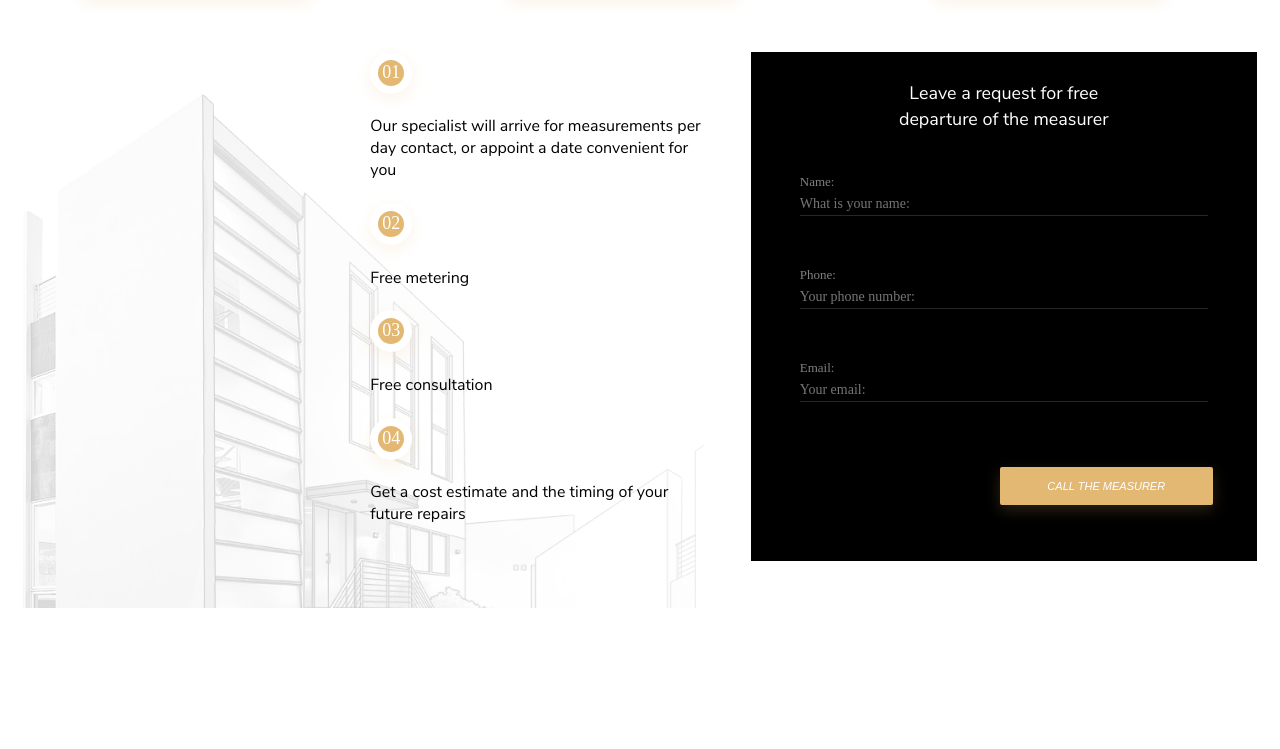
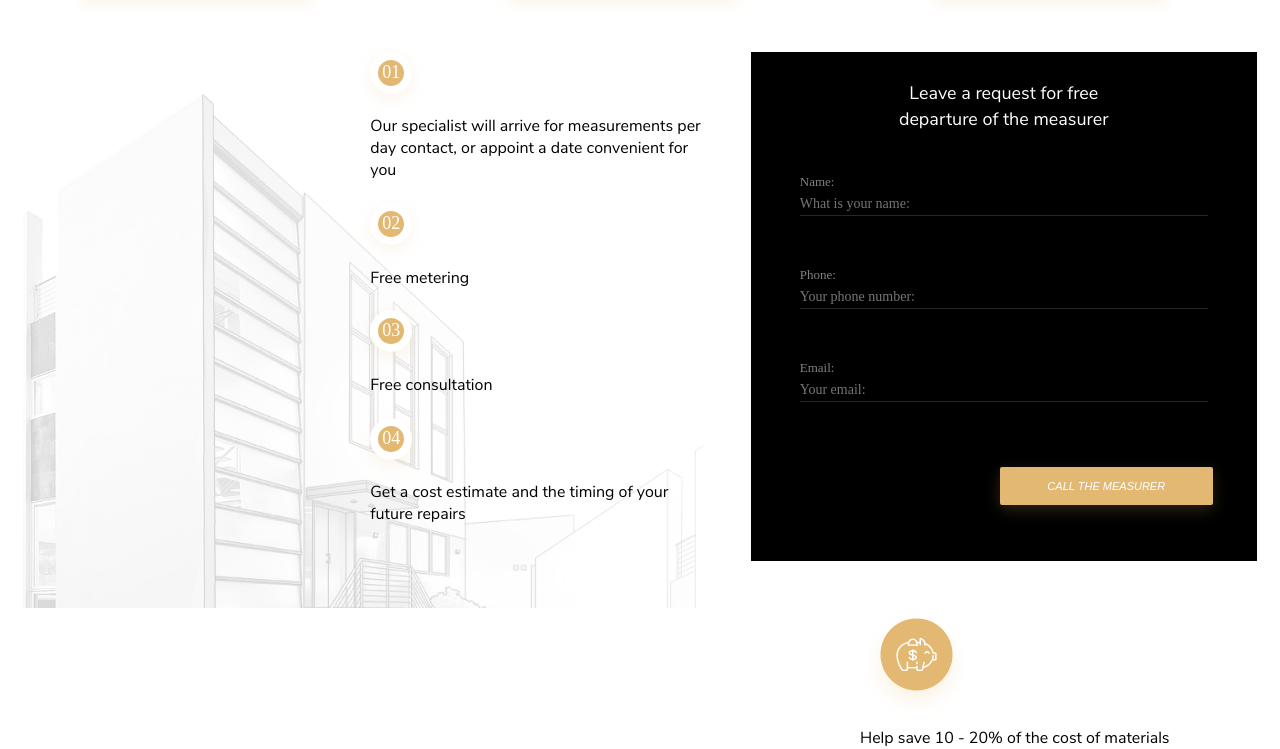
Before and after one commit to dzr-cloud/Landing1, a plain HTML site: page index.html in a window 1280 px wide. Shown: the part 3189-3938 px from the top of the page. Before the commit the page ends 3797 px from the top, so only its background shows below. Drawn offline with Linux system fonts and the light colour scheme; a script that the page names is missing.

Commit message:
landing1:добавлена иконка в блок3 после черного блока с формой

```diff
--- a/css/styles.css
+++ b/css/styles.css
@@ -489,3 +489,10 @@ h2, h3 {
     width: 213px;
     height: 51px;
 }
+.pig {
+    width: 441px;
+    height: 72px;
+    /* display: inline; */
+    margin-left: 860px;
+    /* float: right; */
+}
--- a/index.html
+++ b/index.html
@@ -229,5 +229,7 @@
             </div>
         </div>
     </div>
+    <div class="pig"><img src="./icons/pig.png" alt="" srcset="">
+        <figcaption>Help save 10 - 20% of the cost of materials</figcaption></div>
 </body>
 </html>
```
Also changed, not shown: icons/pig.png (added).
